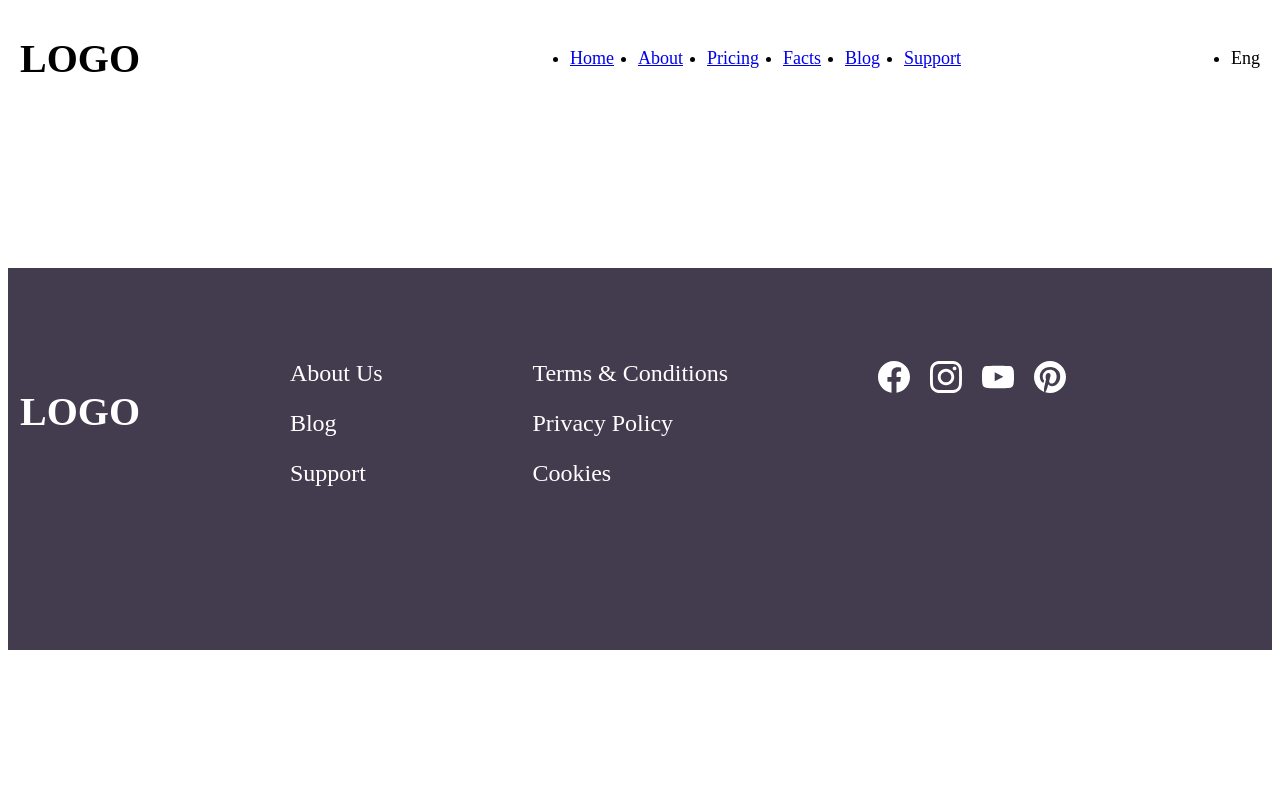
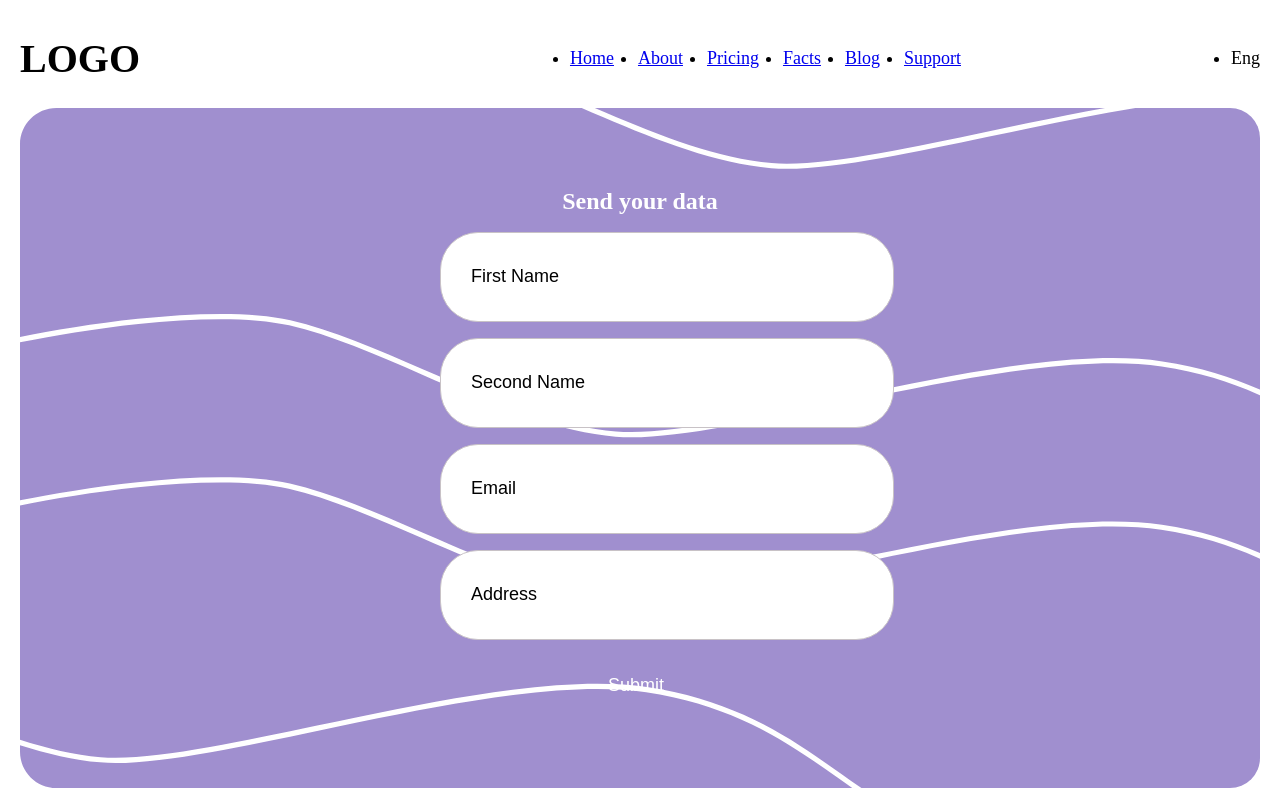
Before and after one commit to RausRD/nuxt3-landing-page, a Nuxt app: page /feedback in a window 1280 px wide. Shown: the top 800 px of the page. Built offline with nearby package versions, Linux system fonts and the light colour scheme.

Commit message:
added import component form in feedback.vue

```diff
--- a/pages/feedback.vue
+++ b/pages/feedback.vue
@@ -1,5 +1,5 @@
 <template>
-
+	<FeedbackForm />
 </template>
 
 <script setup></script>
```
